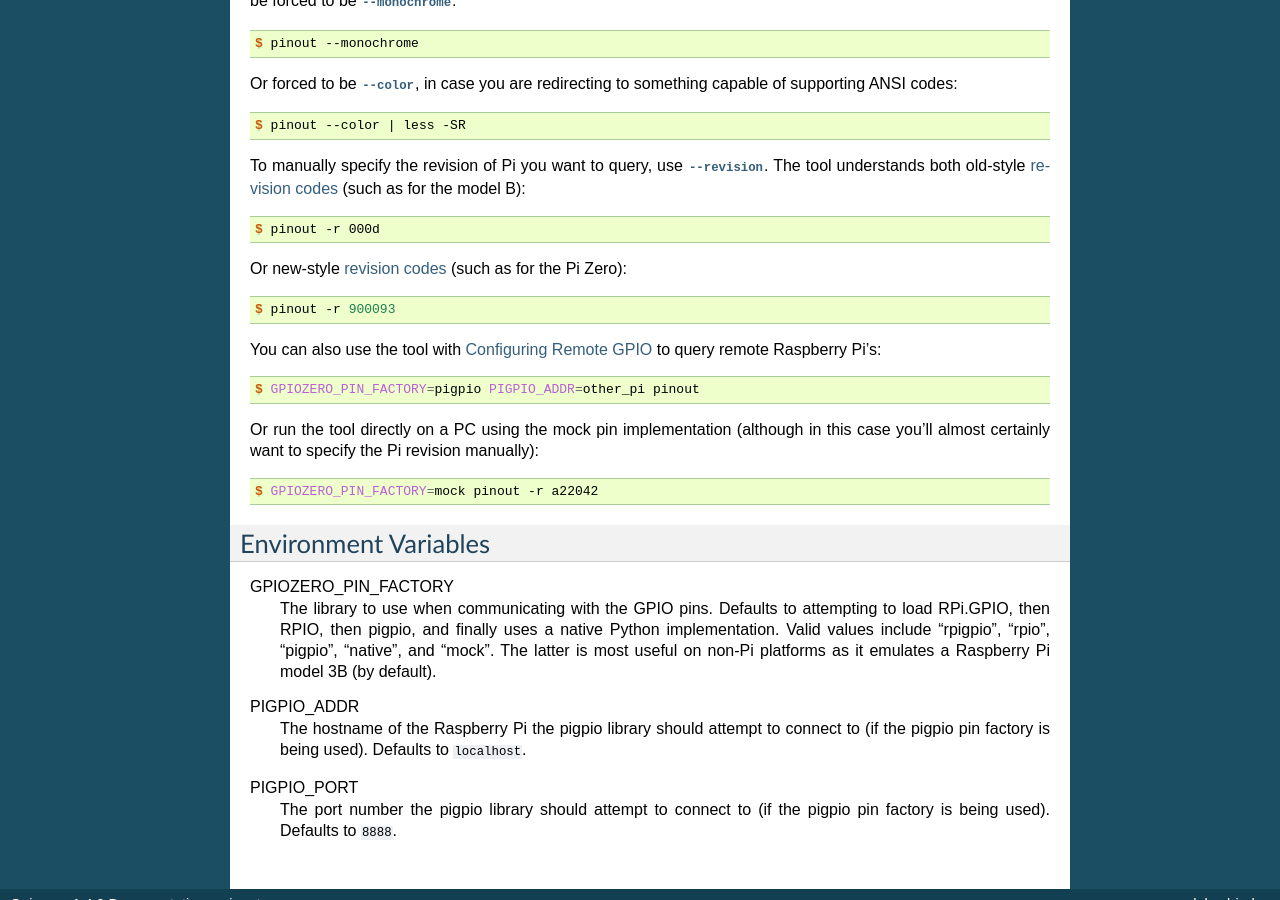
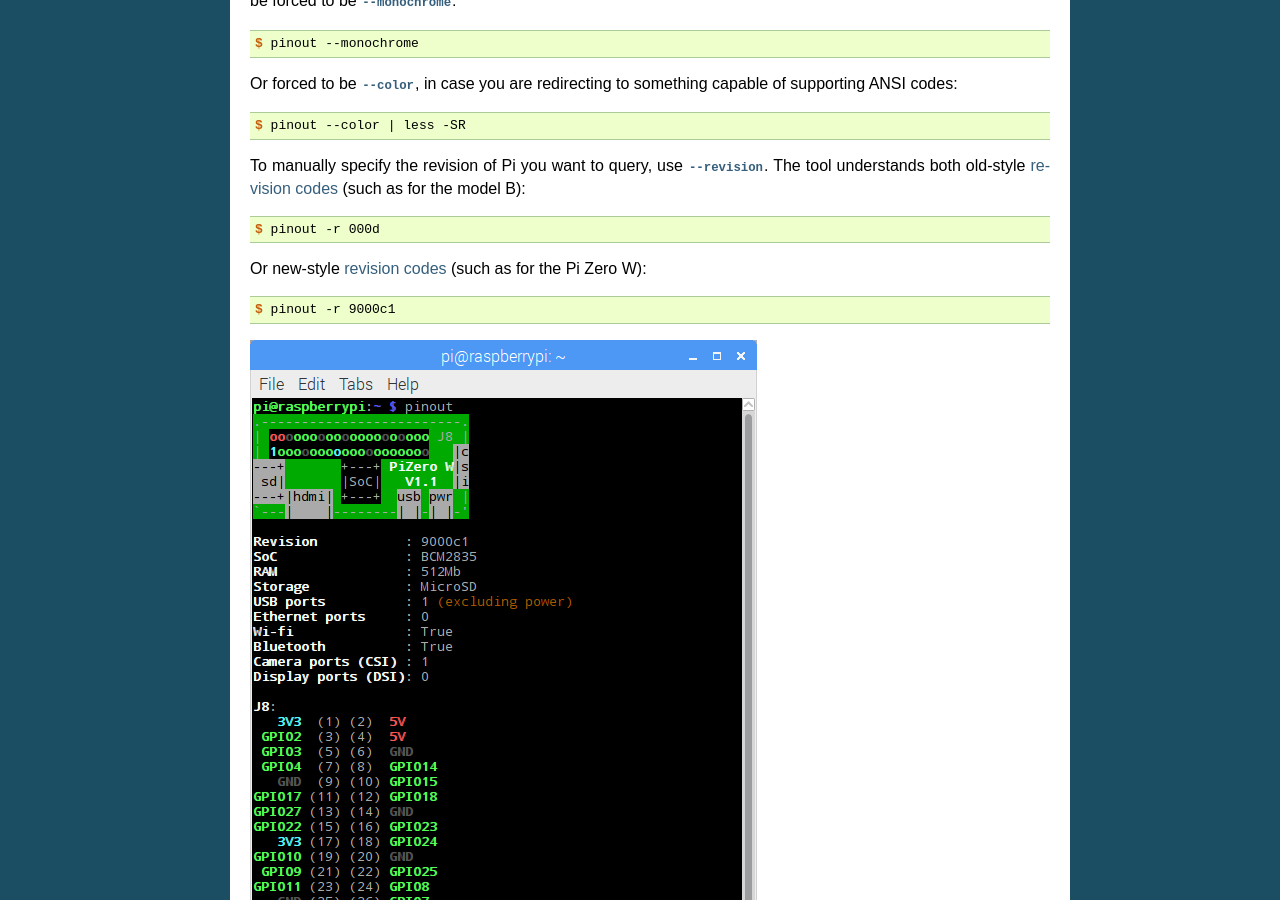
Before and after one commit to gpiozero/gpiozero, a Sphinx documentation site: the page built from docs/cli_pinout.rst, in a window 1280 px wide and 900 px high, scrolled down 2424 px. Built offline with Sphinx 7.4.7, drawn with Linux system fonts in a browser that asks for light colours.

Commit message:
Add Pi Zero W screenshot to pinout docs page

```diff
--- a/docs/cli_pinout.rst
+++ b/docs/cli_pinout.rst
@@ -123,11 +123,13 @@
 
     $ pinout -r 000d
 
-Or new-style `revision codes`_ (such as for the Pi Zero):
+Or new-style `revision codes`_ (such as for the Pi Zero W):
 
 .. code-block:: console
 
-    $ pinout -r 900093
+    $ pinout -r 9000c1
+
+.. image:: images/pinout_pizero_w.png
 
 You can also use the tool with :doc:`remote_gpio` to query remote Raspberry
 Pi's:
```
Also changed, not shown: docs/images/pinout_pizero_w.png (added).
